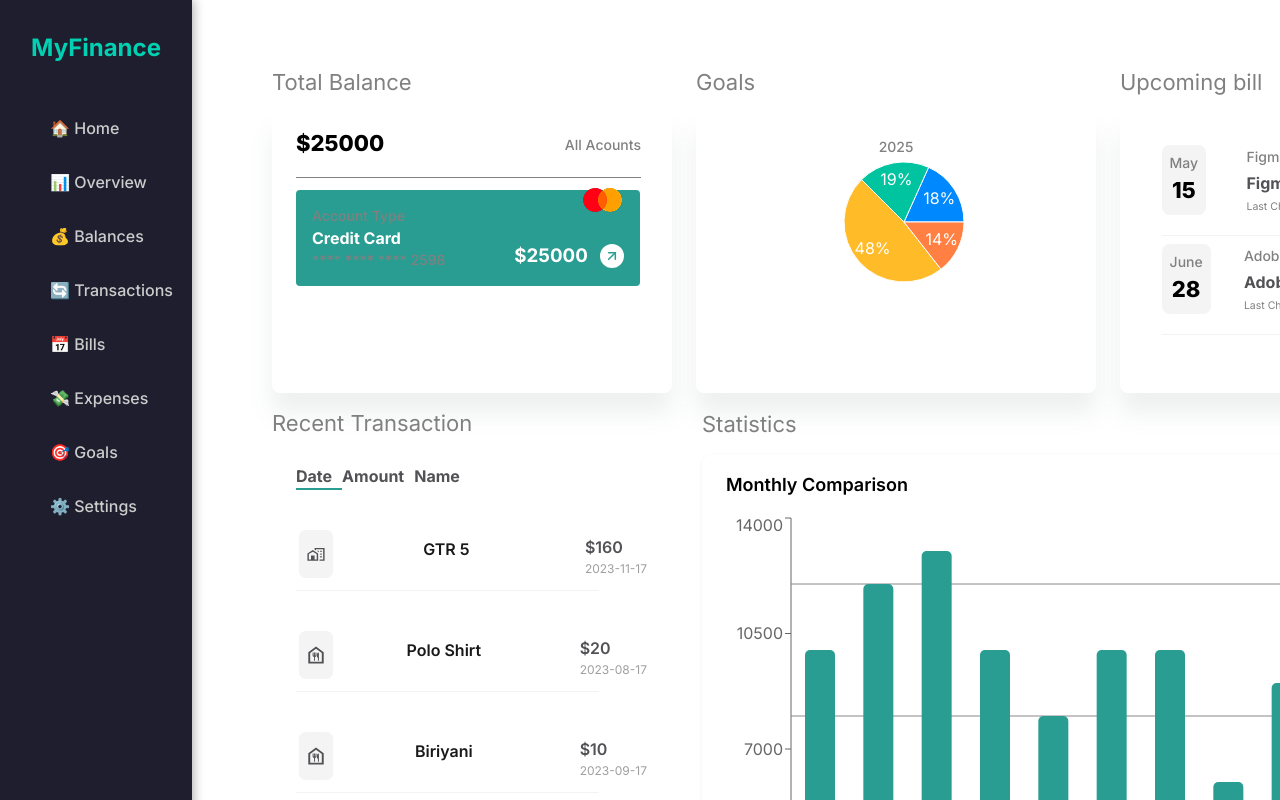
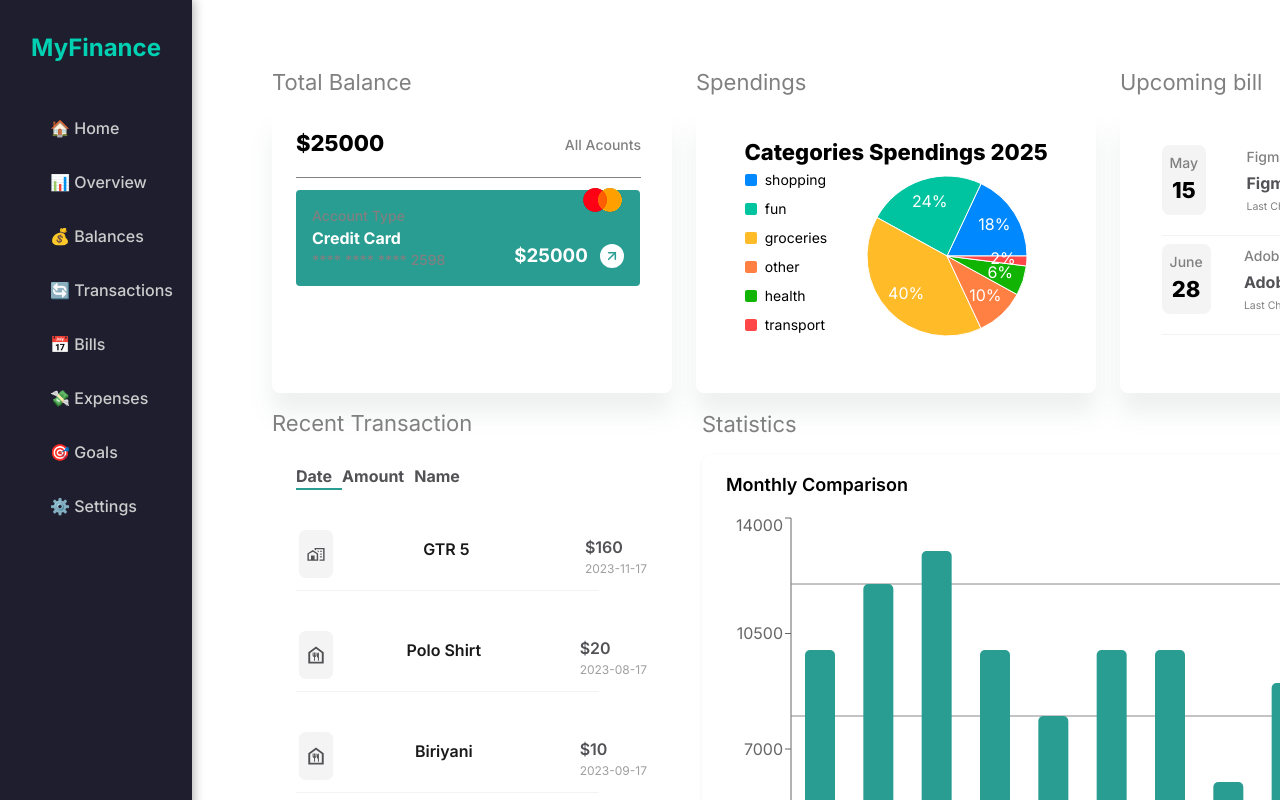
Before and after one commit to Gemchyk/FinTrack, a React (Vite) app: page /Overview in a window 1280 px wide. Shown: the top 800 px of the page. Built offline with nearby package versions, Linux system fonts and the light colour scheme.

Commit message:
dynamic categories dashboard added

```diff
--- a/src/components/Categories/categoriesSlice.js
+++ b/src/components/Categories/categoriesSlice.js
@@ -64,7 +64,6 @@ const initialState = [
 export const removeExpenseWithStats = createAsyncThunk(
   "categories/removeExpenseWithStats",
   async ({ categoryId, expenseId, date, amount }, { dispatch }) => {
-    console.log("buba")
     dispatch(removeExpense({ categoryId, expenseId }));
     dispatch(removeExpenseFromTable({ date, amount }));
   }
--- a/src/components/Goals/Goal.jsx
+++ b/src/components/Goals/Goal.jsx
@@ -7,19 +7,13 @@ import './Goal.scss'
 function Goal(props) {
     return (
         <div>
-            <h1 className='title'>Goals</h1>
+            <h1 className='title'>Spendings</h1>
                 <div className='main'>
                     <div className='main-header'>
-                        <h4 className='main-sec-title'>2025</h4>
+                        <h4 className='main-title'>Categories Spendings 2025</h4>
                     </div>
                     <div className='goals-details-div'>
-                        <div>
-
-
-                        </div>
-                        <div>
                             <PiePart />
-                        </div>
                     </div>
                 </div>
 
--- a/src/components/Goals/Goal.scss
+++ b/src/components/Goals/Goal.scss
@@ -1,6 +1,3 @@
-
-
-
 .Goal{
     width: 90%;
     padding: 8px 0px 20px 0px;
--- a/src/components/Goals/PiePart.jsx
+++ b/src/components/Goals/PiePart.jsx
@@ -1,14 +1,15 @@
-import React, { PureComponent } from 'react';
-import { PieChart, Pie, Sector, Cell, ResponsiveContainer } from 'recharts';
+import React from 'react';
+import { useSelector } from 'react-redux';
+import { PieChart, Pie, Cell } from 'recharts';
 
 const data = [
-  { name: 'Group A', value: 19000 },
-  { name: 'Group B', value: 20000 },
-  { name: 'Group C', value: 50000 },
-  { name: 'Group D', value: 15000 },
+  { name: 'shopping', value: 0, color: '#0088FE' },
+  { name: 'fun', value: 0, color: '#00C49F' },
+  { name: 'groceries', value: 0, color: '#FFBB28' },
+  { name: 'other', value: 0, color: '#FF8042' },
+  { name: 'health', value: 0, color: '#12b403'},
+  { name: 'transport', value: 0, color: '#ff4747'}
 ];
-
-const COLORS = ['#0088FE', '#00C49F', '#FFBB28', '#FF8042'];
 
 const RADIAN = Math.PI / 180;
 const renderCustomizedLabel = ({ cx, cy, midAngle, innerRadius, outerRadius, percent }) => {
@@ -29,27 +30,55 @@ const renderCustomizedLabel = ({ cx, cy, midAngle, innerRadius, outerRadius, per
   );
 };
 
-export default class Example extends PureComponent {
-  render() {
+const GoalsChart = () => {
+  const store = useSelector((state) => state.categories);
+
+  data.map((i) => {
+    const storeIndex = store[store.findIndex((j) => j.id == i.name)];
+    console.log(storeIndex);
+    const indexExpenses = storeIndex.expenses;
+    console.log(indexExpenses);
+      i.value += indexExpenses.reduce((sum, el) => sum += el.amount, 0);
+    });
+  console.log(data);
   return (
-      <ResponsiveContainer width={150} height={130}>
-        <PieChart>
+    <div style={{ display: 'flex', alignItems: 'center' }}>
+      <div style={{ marginRight: '20px' }}>
+        {data.map((entry, index) => (
+          <div key={index} style={{ display: 'flex', alignItems: 'center', marginBottom: 8, color: 'black' }}>
+            <div
+              style={{
+                width: 12,
+                height: 12,
+                backgroundColor: entry.color,
+                marginRight: 8,
+                borderRadius: 2,
+              }}
+            />
+            <span style={{ fontSize: 14 }}>{entry.name}</span>
+          </div>
+        ))}
+      </div>
+
+      <PieChart width={200} height={170}>
         <Pie
           data={data}
           cx="50%"
           cy="50%"
           labelLine={false}
           label={renderCustomizedLabel}
-            outerRadius={60}
+          outerRadius={80}
           fill="#8884d8"
           dataKey="value"
+          animationDuration={700}
         >
           {data.map((entry, index) => (
-              <Cell key={`cell-${index}`} fill={COLORS[index % COLORS.length]} />
+            <Cell key={`cell-${index}`} fill={entry.color} />
           ))}
         </Pie>
       </PieChart>
-      </ResponsiveContainer>
+    </div>
   );
-  }
-}
+};
+
+export default GoalsChart;
--- a/src/components/TotalBalance/TotalBalance.module.scss
+++ b/src/components/TotalBalance/TotalBalance.module.scss
@@ -57,6 +57,7 @@
     line-height: 145%;
     text-transform: capitalize;
     color: black;
+    margin-bottom: 10px;
 }
 
 .main-sec-title{
--- a/src/components/Transactions/transactionsSlice.js
+++ b/src/components/Transactions/transactionsSlice.js
@@ -49,11 +49,10 @@ const transactionsSlice = createSlice({
     initialState,
     reducers: {
         addTransaction: (state, action) => {
-          console.log(action.payload);
-          state.data.push(action.payload);
+          state.data.unshift(action.payload);
         },
         filterByDate: (state) => {
-            state.data = state.data.sort((a, b) => new Date(a.date) - new Date(b.date));
+            state.data = state.data.sort((a, b) => new Date(b.date) - new Date(a.date));
         },
         filterByAmount: (state) => {
             state.data = state.data.sort((a, b) => a.amount - b.amount);
--- a/src/index.css
+++ b/src/index.css
@@ -1,10 +1,4 @@
 
-
-.Zaglushka{         /*todo: Delete Zaglushka*/
-  width: 400px;
-  height: 582px;
-  background-color: grey;
-}
 
 :root {
   font-family: system-ui, Avenir, Helvetica, Arial, sans-serif;
```
Lines whose indentation alone changed are shown as unchanged.
